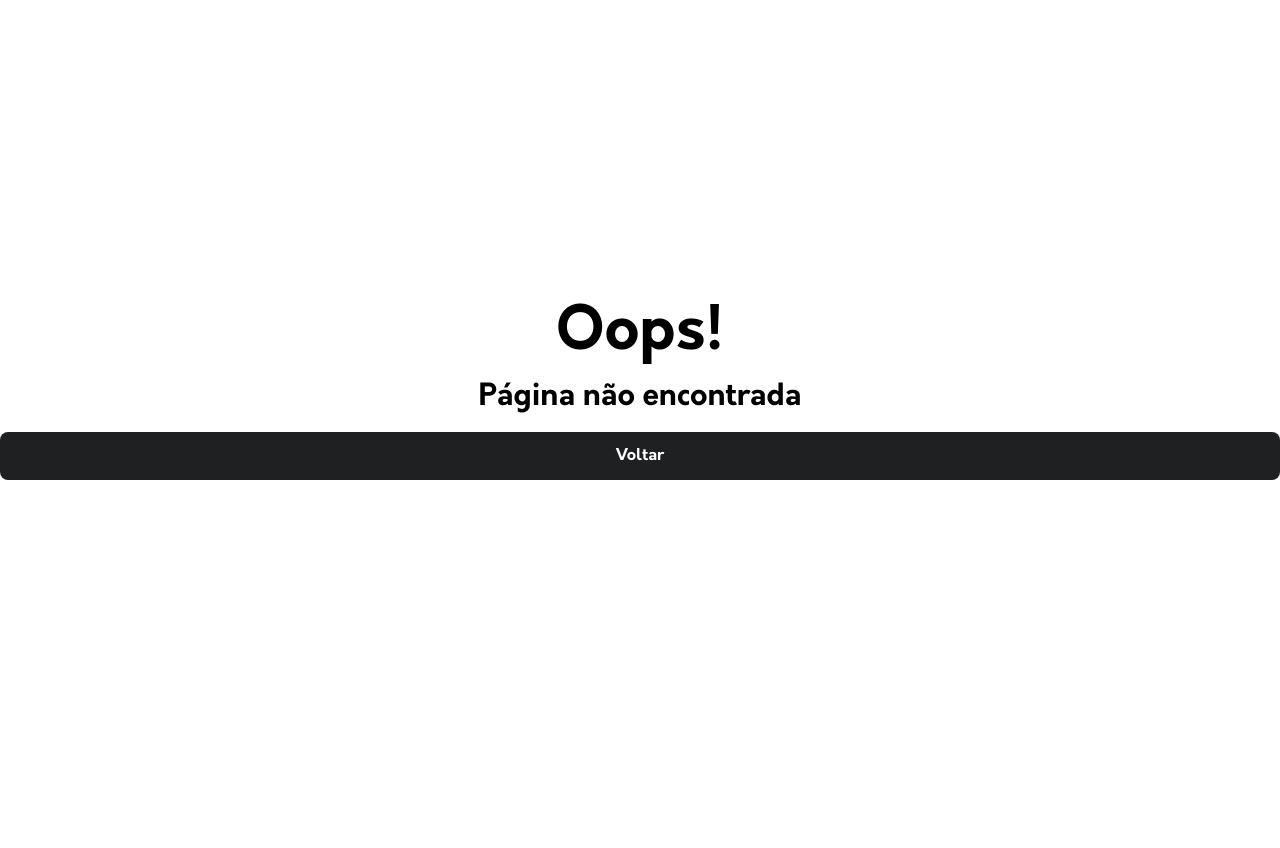
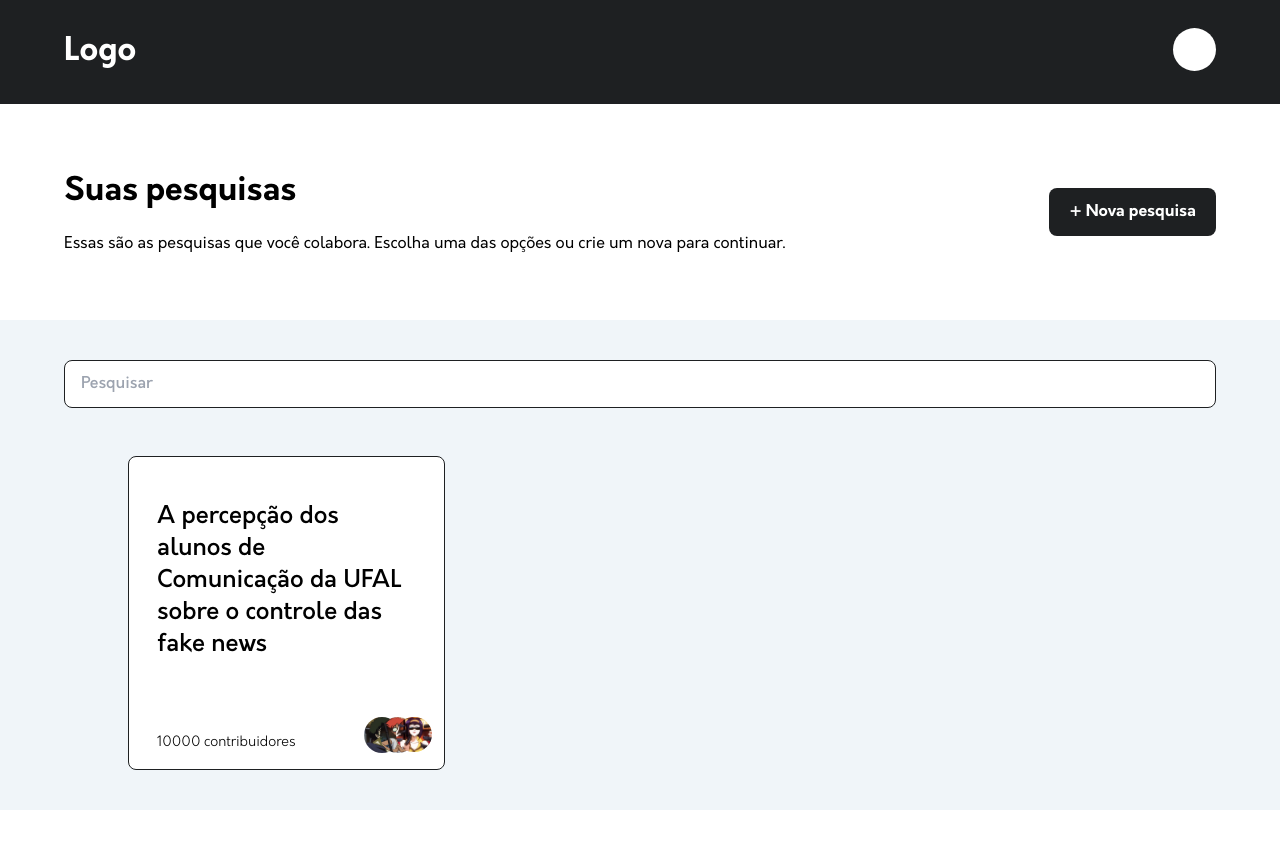
Before and after one commit to emanusantos/SGPP_FRONT, a React (Vite) app: page /pesquisas in a window 1280 px wide. Shown: the top 848 px of the page. After the commit the page ends 810 px from the top, so only its background shows below. Built offline with nearby package versions, Linux system fonts and the light colour scheme.

Commit message:
feat: setup Researches page layout

```diff
--- a/src/components/Card/index.tsx
+++ b/src/components/Card/index.tsx
@@ -29,14 +29,10 @@ export function Card({
         </p>
 
         <div className="flex">
-          {pictures.map((picture, index) => (
-            <img
-              key={index}
-              src={picture}
-              className={`w-9 h-9 rounded-full ml-[-${
-                pictures.length > 1 ? (pictures.length - 1) * 10 : 0
-              }px]`}
-            />
+          {pictures.slice(0, 3).map((picture, index) => (
+            <div key={index} className={`w-9 h-9 -ml-[20px]`}>
+              <img src={picture} className="rounded-full" />
+            </div>
           ))}
         </div>
       </div>
--- a/src/router.tsx
+++ b/src/router.tsx
@@ -23,6 +23,11 @@ const Teams = loadable(() => import("./routes/Teams"), {
   fallback,
 });
 
+const Researches = loadable(() => import("./routes/Researches"), {
+  resolveComponent: (component) => component.Researches,
+  fallback,
+});
+
 export const router = createBrowserRouter([
   {
     path: "/",
@@ -37,7 +42,11 @@ export const router = createBrowserRouter([
     element: <Login />,
   },
   {
-    path: "/teams",
+    path: "/times",
     element: <Teams />,
   },
+  {
+    path: "/pesquisas",
+    element: <Researches />,
+  },
 ]);
--- a/src/routes/NotFound/index.tsx
+++ b/src/routes/NotFound/index.tsx
@@ -13,7 +13,7 @@ export function NotFound() {
 
         <h1 className="font-orkneyBold text-3xl">Página não encontrada</h1>
 
-        <Button classes="w-1/6 mt-20" onClick={goBack}>
+        <Button className="w-1/6 mt-20" onClick={goBack}>
           Voltar
         </Button>
       </div>
--- /dev/null
+++ b/src/routes/Researches/index.tsx
@@ -0,0 +1,53 @@
+import {
+  MockPictureOne,
+  MockPictureThree,
+  MockPictureTwo,
+} from "@assets/images";
+import {
+  Button,
+  Card,
+  Input,
+  PageHeader,
+  PageMain,
+  PageSubheader,
+} from "@components";
+
+const ResearchesMock = [
+  {
+    id: "card-fake-news",
+    title:
+      "A percepção dos alunos de Comunicação da UFAL sobre o controle das fake news",
+    contributors: 10000,
+    pictures: [MockPictureOne, MockPictureTwo, MockPictureThree],
+  },
+];
+
+export function Researches() {
+  return (
+    <div className="flex flex-col min-h-dvh">
+      <PageHeader />
+
+      <PageSubheader
+        title="Suas pesquisas"
+        subtitle="Essas são as pesquisas que você colabora. Escolha uma das opções ou crie um nova para continuar."
+      >
+        <Button className="w-auto py-3 px-5">+ Nova pesquisa</Button>
+      </PageSubheader>
+
+      <PageMain className="flex flex-col gap-12">
+        <Input placeholder="Pesquisar" />
+
+        <div className="flex flex-wrap gap-11 px-16">
+          {ResearchesMock.map((mock) => (
+            <Card
+              key={mock.id}
+              title={mock.title}
+              contributors={mock.contributors}
+              pictures={mock.pictures}
+            />
+          ))}
+        </div>
+      </PageMain>
+    </div>
+  );
+}
--- a/src/routes/index.ts
+++ b/src/routes/index.ts
@@ -2,3 +2,4 @@ export { Login } from "./Login";
 export { NotFound } from "./NotFound";
 export { ErrorPage } from "./ErrorPage";
 export { Teams } from "./Teams";
+export { Researches } from "./Researches";
```
